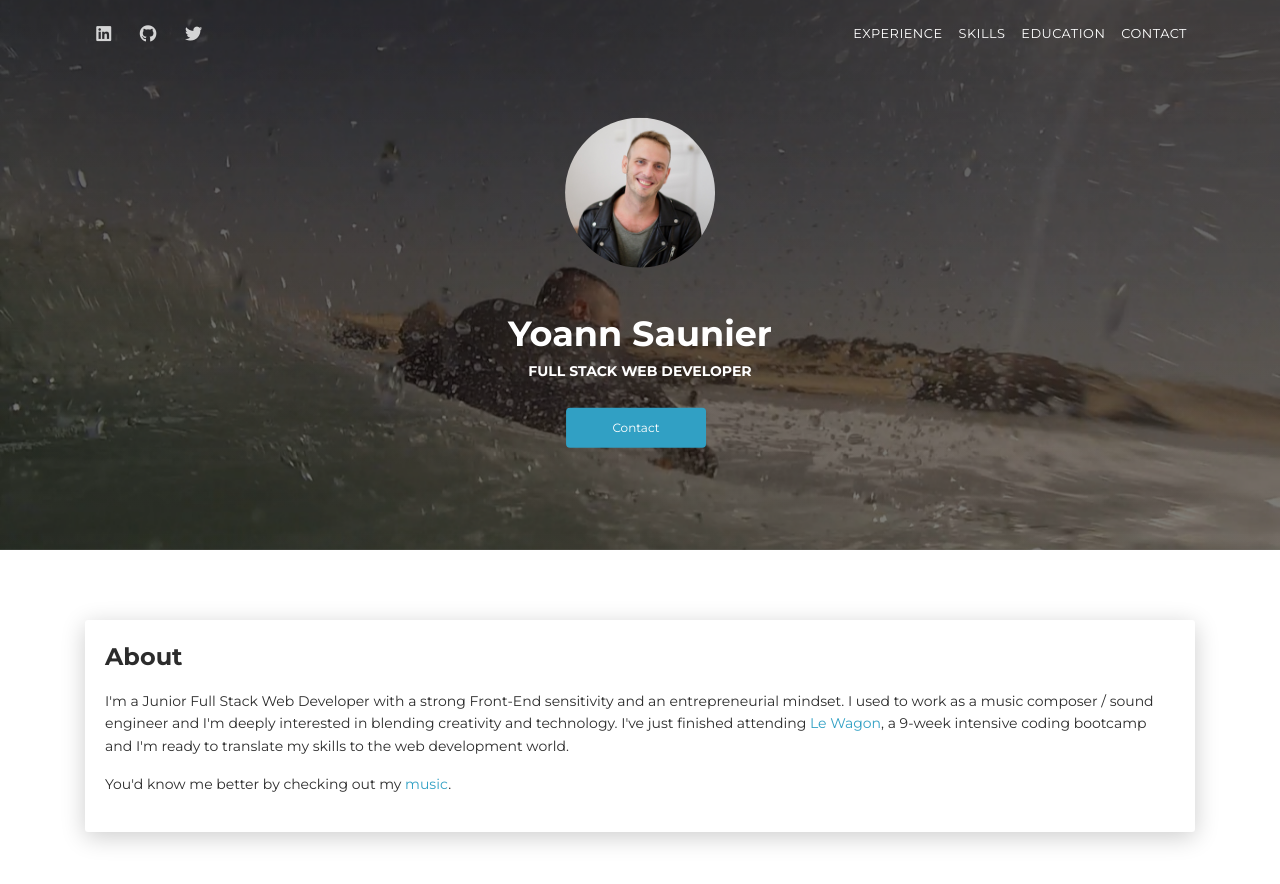
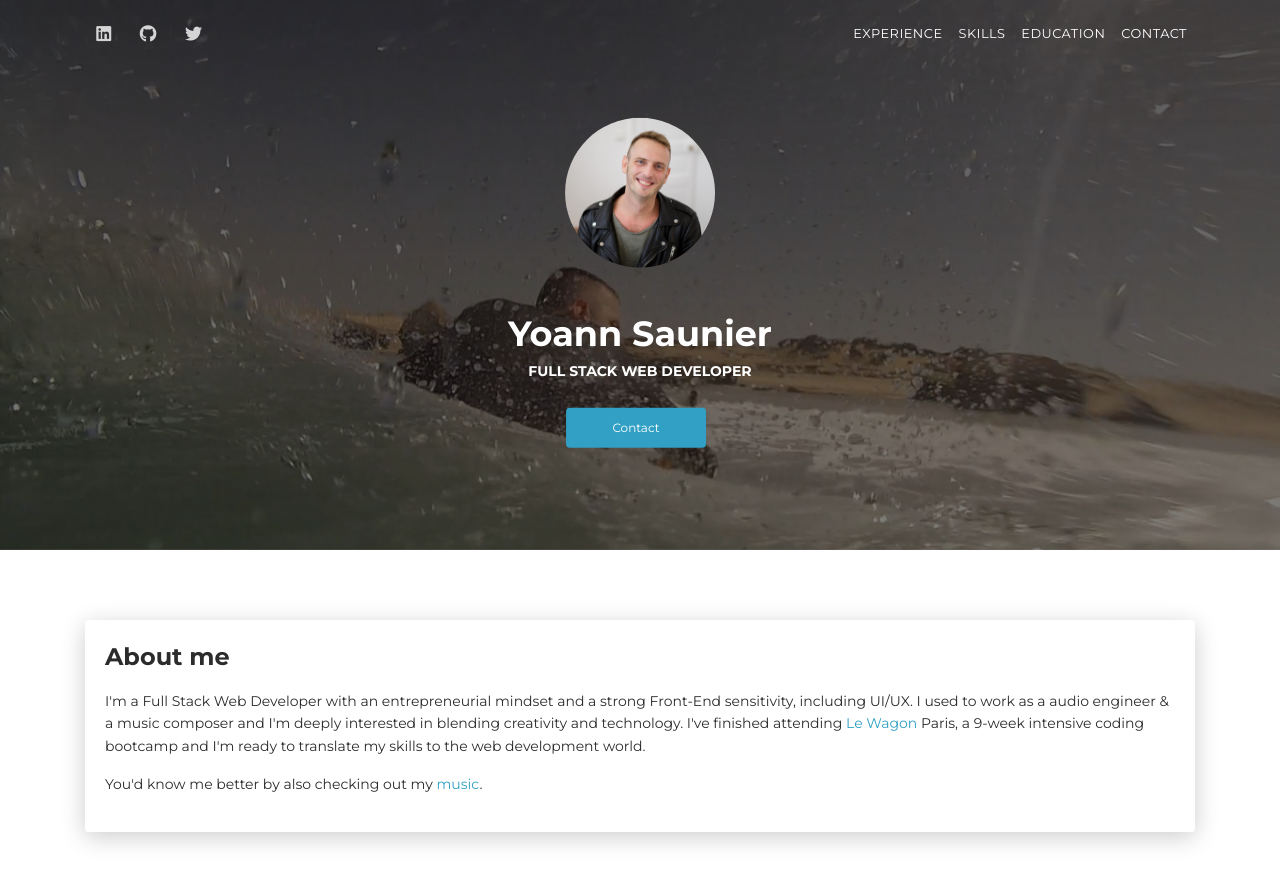
Before and after one commit to ynnsnr/resume, a Jekyll site: the page built from index.md, in a window 1280 px wide and 900 px high. Shown: the top 884 px of the window. Built offline with Jekyll 4.4.1, drawn with Linux system fonts in a browser that asks for light colours; nearby versions of some CDN libraries.

Commit message:
intro changed & misc css fixes

```diff
--- a/_includes/soundcloud.html
+++ /dev/null
@@ -1,3 +0,0 @@
-<div class="soundcloud-container">
-  <iframe width="100%" height="166" scrolling="no" frameborder="no" src="https://w.soundcloud.com/player/?url=https%3A//api.soundcloud.com/tracks/{{ include.id }}&amp;color=%23ff5500&amp;auto_play=false&amp;hide_related=true&amp;show_comments=false&amp;show_user=true&amp;show_reposts=false&amp;show_teaser=true"></iframe>
-</div>
--- a/_includes/youtube.html
+++ /dev/null
@@ -1,3 +0,0 @@
-<div class="youtube-container">
-  <iframe src="https://www.youtube.com/embed/{{ include.id }}?rel=0&color=white" frameborder="0" gesture="media" allow="encrypted-media" allowfullscreen></iframe>
-</div>
--- a/_sass/main.scss
+++ b/_sass/main.scss
@@ -469,7 +469,7 @@ img {
 }
 
 #skills {
-  margin: 15px 0 5px 10px;
+  margin: 15px 0 5px 15px;
   text-align: center;
   img {
     height: 24px;
--- a/index.md
+++ b/index.md
@@ -89,9 +89,9 @@ title: Yoann Saunier | Full Stack Web Developer
     <div class="container">
       <div class="card" data-aos="fade-up" data-aos-offset="10">
         <div class="card-body">
-          <div class="h4 mt-0 title">About</div>
-          <p>I'm a Junior Full Stack Web Developer with a strong Front-End sensitivity and an entrepreneurial mindset. I used to work as a music composer / sound engineer and I'm deeply interested in blending creativity and technology. I've just finished attending <a href="https://www.lewagon.com" target="_blank">Le Wagon</a>, a 9-week intensive coding bootcamp and I'm ready to translate my skills to the web development world.</p>
-          <p>You'd know me better by checking out my <a href="https://ynnsnr.github.io/music" target="_blank">music</a>.</p>
+          <div class="h4 mt-0 title">About me</div>
+          <p>I'm a Full Stack Web Developer with an entrepreneurial mindset and a strong Front-End sensitivity, including UI/UX. I used to work as a audio engineer & a music composer and I'm deeply interested in blending creativity and technology. I've finished attending <a href="https://www.lewagon.com" target="_blank">Le Wagon</a> Paris, a 9-week intensive coding bootcamp and I'm ready to translate my skills to the web development world.</p>
+          <p>You'd know me better by also checking out my <a href="https://ynnsnr.github.io/music" target="_blank">music</a>.</p>
         </div>
       </div>
     </div>
```
